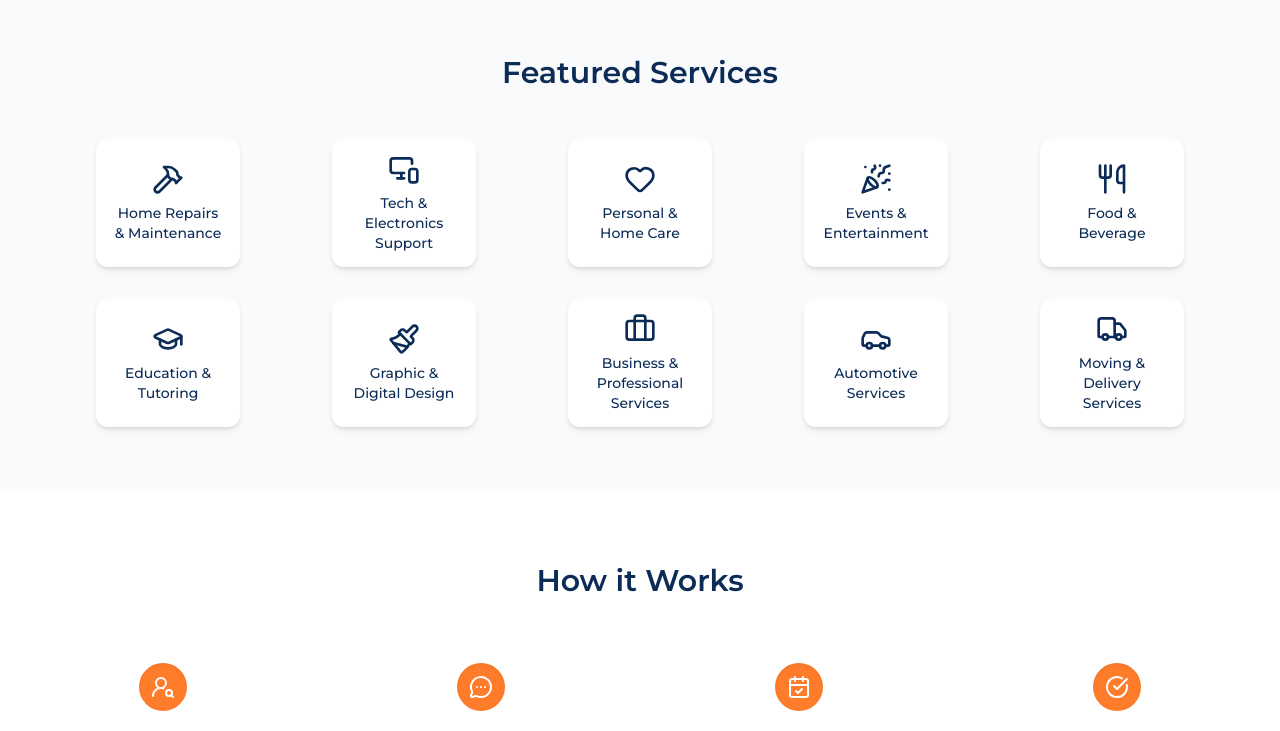
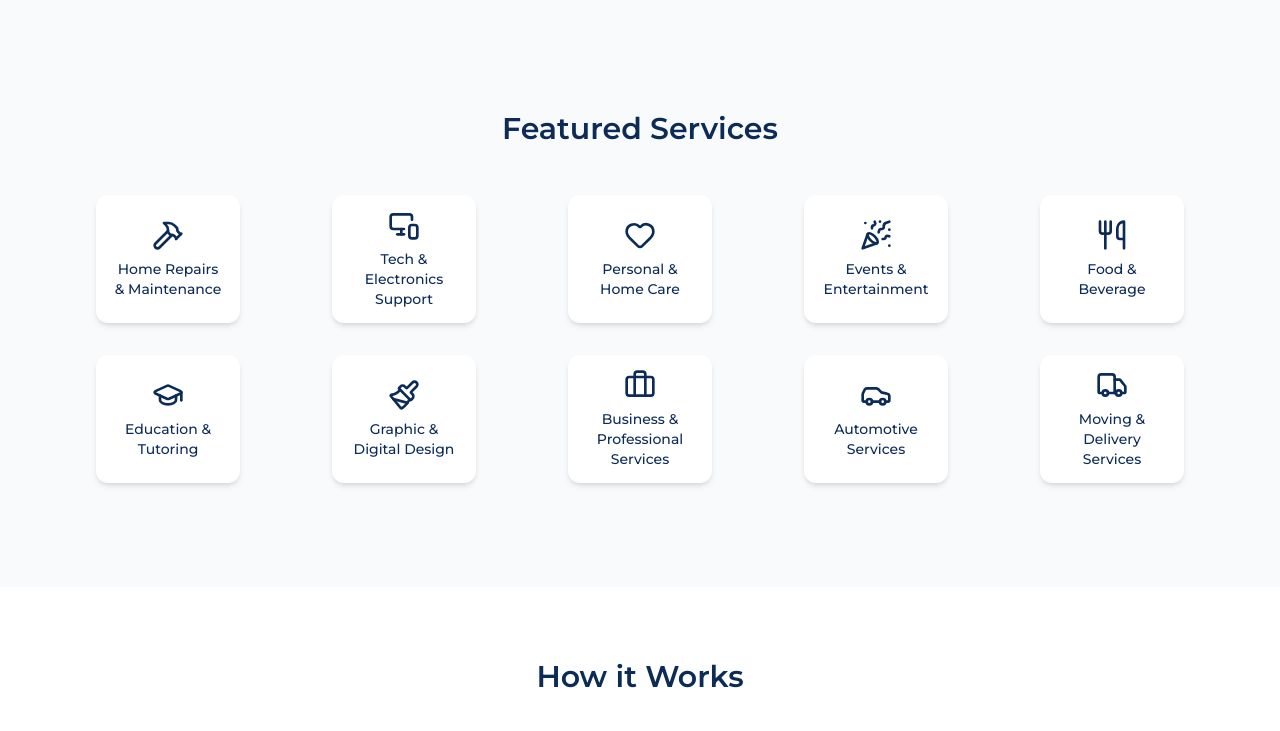
Before and after one commit to RakPaperScissors/RaketNow, a React (Vite) app in the folder frontend/: page / in a window 1280 px wide. Shown: the part 857-1588 px from the top of the page. Built offline with nearby package versions, Linux system fonts and the light colour scheme.

Commit message:
style: follow up adjusted spacing

```diff
--- a/frontend/src/components/CardList.jsx
+++ b/frontend/src/components/CardList.jsx
@@ -32,7 +32,7 @@ const CardList = () => {
   const visibleCategories = expanded ? categories : categories.slice(0, 4);
 
   return (
-    <div className="px-4 pt-6 pb-10 bg-[#F9FAFB]">
+    <div className="px-4 py-20 bg-[#F9FAFB]">
       <h1 className="text-2xl sm:text-3xl font-semibold text-center text-[#0C2C57] mt-2 sm:mt-4 md:mt-6 lg:mt-4 mb-6">
         Featured Services
       </h1>
```
